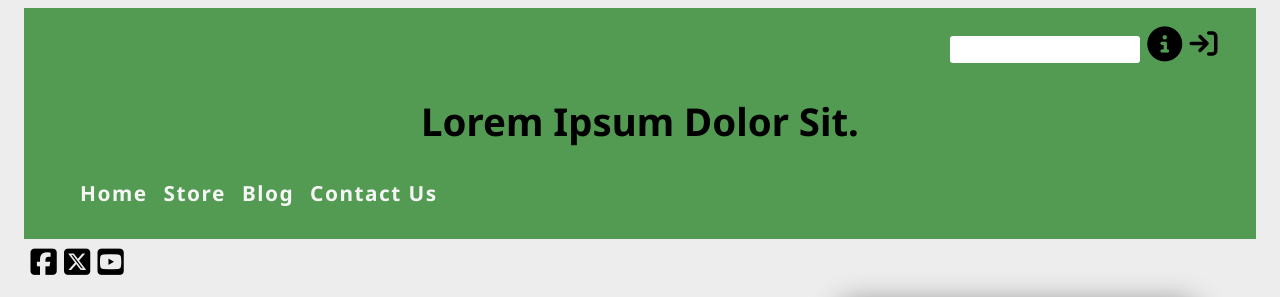
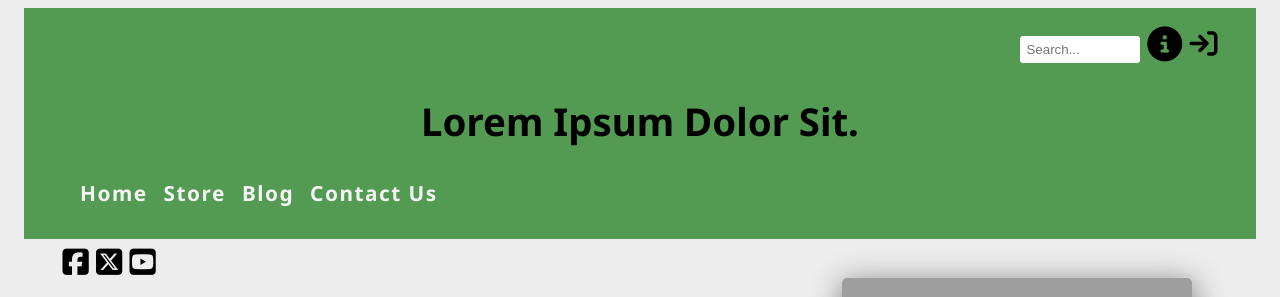
Before and after one commit to VRA9000/Rock-View--Web-Page, a plain HTML site: page index.html in a window 1280 px wide. Shown: the top 297 px of the page. Drawn offline with Linux system fonts and the light colour scheme; grey boxes are pictures that could not be loaded.

Commit message:
Content update

```diff
--- a/index.html
+++ b/index.html
@@ -10,7 +10,7 @@
 <body>
 <nav id="navigation">
     <div class="top_right_elements">
-        <input type="search">
+        <input placeholder="Search..." type="search">
        <i class="fa-solid fa-circle-info fa-lg"></i>
         <i title="Log In" class="fa-solid fa-arrow-right-to-bracket"></i>
 
@@ -24,14 +24,15 @@
             <li><a href="#">Contact Us</a></li>
         </ul>
     </nav> <!--  Closing navigation -->
-    <div class="social_media">
+
+
+
+      <div class="center_doc">
+        <div class="social_media">
          <i title="Facebook" class="fa-brands fa-square-facebook"></i>
          <i title="X" class="fa-brands      fa-square-x-twitter"></i>
          <i title="Youtube" class="fa-brands      fa-square-youtube"></i>
     </div>
-
-
-      <div class="center_doc">
       <img src="samuel-quek-Bwy5o_Nu9dI-unsplash.jpg" width="400" height="350"
        alt="Grand canyon">
     <h1>Lorem ipsum dolor sit.</h1>
--- a/style.css
+++ b/style.css
@@ -38,6 +38,7 @@ body {
 .social_media{
      margin-left: 1.4rem;
      margin-top: .5rem;
+     text-align: left;
 }
 .fa-square-facebook:hover{
     color: rgb(53, 53, 238);
@@ -59,11 +60,14 @@ img{
      padding: .4rem;
      border: none;
      border-radius: 3px;
+     width: 120px;
+     transition: .7s;
      &:focus{
         background-color: lightgray;
      }
      &:hover {
         background-color: lightgray;
+        width: 300px;
      }
 
 }
```
